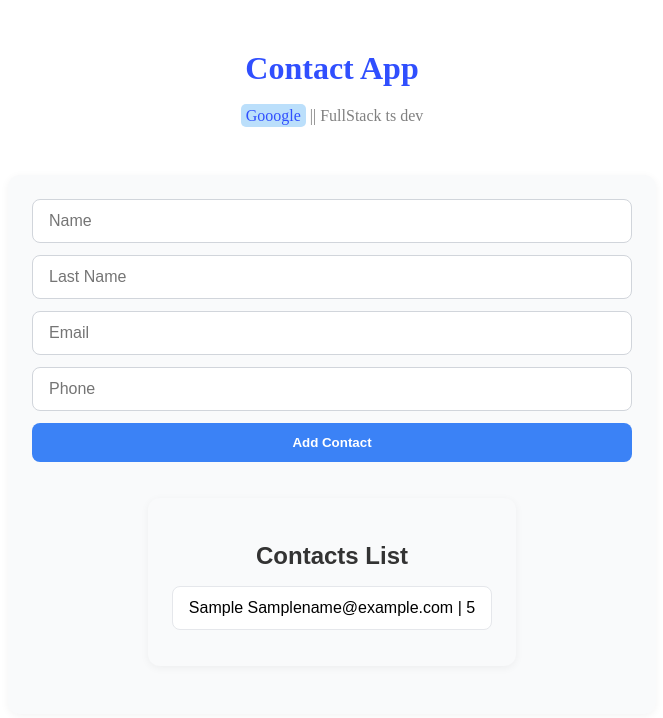
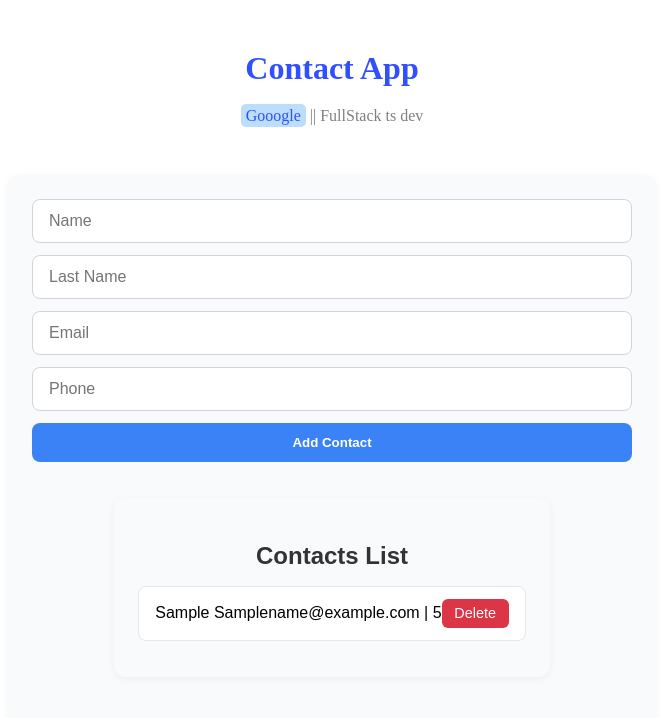
Before and after one commit to shayanrsli/ContactApp, a React (Vite) app in the folder reactApp/: page / in a window 1280 px wide. Both pictures are taken after typing "Sample", "Sample", "name@example.com", "5" into the empty fields and a click on the button "Add Contact". Shown: the top 718 px of the page, without its empty margins (308-971 px from the left). Built offline with nearby package versions, Linux system fonts and the light colour scheme.

Commit message:
delete feature added and project ended

```diff
--- a/reactApp/src/components/ContactItem.tsx
+++ b/reactApp/src/components/ContactItem.tsx
@@ -1,23 +1,31 @@
-import type { Contact } from "./ContactsList";
-import styles from "./Contacts.module.css"
+import styles from "./Contacts.module.css";
+import type { Contact } from "./Contacts";
+import type { Dispatch, SetStateAction } from "react";
 
 type ContactItemProps = {
   contact: Contact;
-  index: number;
+  setContacts: Dispatch<SetStateAction<Contact[]>>;
 };
 
+export default function ContactItem({ contact, setContacts }: ContactItemProps) {
+  const deleteHandler = (id: number) => {
+    setContacts((prev) => prev.filter((c) => c.id !== id));
+  };
 
-export default function ContactItem ({contact , index} : ContactItemProps) {
   return (
-    <div>
-                  <li key={index} className={styles.item}>
+    <li className={styles.item}>
       <span>
         {contact.name} {contact.lastName}
       </span>
       <span>
         {contact.email} | {contact.phone}
       </span>
+      <button
+        onClick={() => deleteHandler(contact.id)}
+          className={styles.deleteBtn}
+      >
+        Delete
+      </button>
     </li>
-    </div>
   );
 }
--- a/reactApp/src/components/Contacts.module.css
+++ b/reactApp/src/components/Contacts.module.css
@@ -102,3 +102,23 @@
   font-size: 0.9rem;
   text-align: center;
 }
+
+.deleteBtn {
+  background: #dc3545;   /* قرمز اصلی */
+  color: #fff;
+  padding: 0.4rem 0.8rem;
+  border: none;
+  border-radius: 6px;
+  cursor: pointer;
+  font-size: 0.9rem;
+  transition: background 0.2s ease, transform 0.1s ease;
+}
+
+.deleteBtn:hover {
+  background: #b02a37;   /* قرمز تیره‌تر */
+  transform: scale(1.05); /* افکت کوچک زوم */
+}
+
+.deleteBtn:active {
+  transform: scale(0.95); /* وقتی کلیک شد کمی جمع بشه */
+}
--- a/reactApp/src/components/Contacts.tsx
+++ b/reactApp/src/components/Contacts.tsx
@@ -1,8 +1,9 @@
 import React, { useState } from "react";
 import ContactList from "./ContactsList";
-import styles from "./Contacts.module.css";
+import styles from "../components/Contacts.module.css";
 
-type Contact = {
+export type Contact = {
+  id: number;
   name: string;
   lastName: string;
   email: string;
@@ -17,7 +18,7 @@ const inputs = [
 ];
 
 export default function Contacts() {
-  const [contact, setContact] = useState<Contact>({
+  const [contact, setContact] = useState<Omit<Contact, "id">>({
     name: "",
     lastName: "",
     email: "",
@@ -43,7 +44,11 @@ export default function Contacts() {
     }
     setAlert("");
 
-    setContacts((contacts) => [...contacts, contact]);
+    setContacts((prev) => [
+      ...prev,
+      { ...contact, id: Date.now() }, // 👈 اضافه کردن id
+    ]);
+
     setContact({
       name: "",
       lastName: "",
@@ -62,7 +67,7 @@ export default function Contacts() {
             placeholder={input.placeholder}
             name={input.name}
             onChange={changeHandler}
-            value={contact[input.name as keyof Contact]}
+            value={contact[input.name as keyof typeof contact]}
             className={styles.input}
           />
         ))}
@@ -73,7 +78,7 @@ export default function Contacts() {
 
         {alert && <p className={styles.alert}>{alert}</p>}
 
-        <ContactList contacts={contacts} />
+        <ContactList contacts={contacts} setContacts={setContacts} />
       </div>
     </div>
   );
--- a/reactApp/src/components/ContactsList.tsx
+++ b/reactApp/src/components/ContactsList.tsx
@@ -1,25 +1,25 @@
-import styles from "../components/Contacts.module.css";
 import ContactItem from "./ContactItem";
-
-export type Contact = {
-  name: string;
-  lastName: string;
-  email: string;
-  phone: string;
-};
+import styles from "./Contacts.module.css";
+import type { Contact } from "./Contacts";
+import type { Dispatch, SetStateAction } from "react";
 
 type ContactListProps = {
   contacts: Contact[];
+  setContacts: Dispatch<SetStateAction<Contact[]>>;
 };
 
-export default function ContactList({ contacts }: ContactListProps) {
+export default function ContactList({ contacts, setContacts }: ContactListProps) {
   return (
     <div className={styles.container}>
       <h2 className={styles.title}>Contacts List</h2>
       {contacts.length ? (
         <ul className={styles.list}>
-          {contacts.map((contact, index) => (
-            <ContactItem key={index} contact={contact} index={index} />
+          {contacts.map((contact) => (
+            <ContactItem
+              key={contact.id}
+              contact={contact}
+              setContacts={setContacts}
+            />
           ))}
         </ul>
       ) : (
```
Lines whose indentation alone changed are shown as unchanged.
